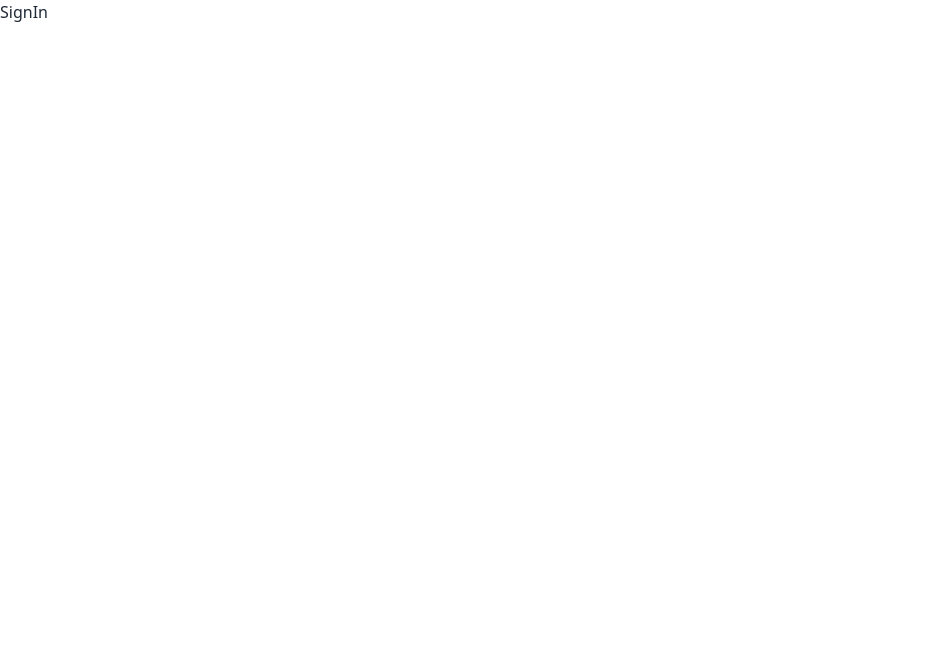
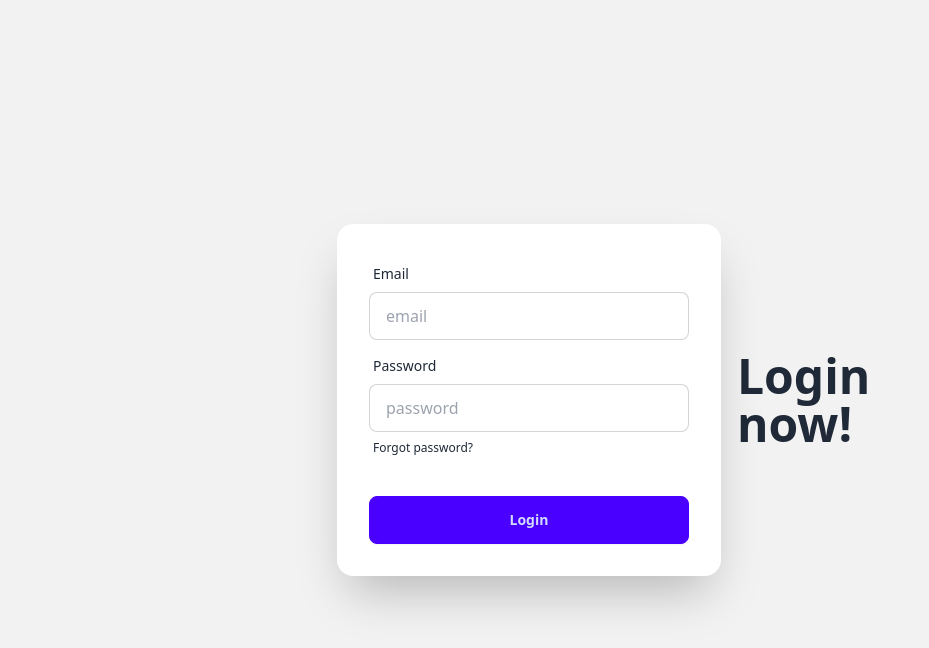
Before and after one commit to Neaz-mq/tea-store-client, a React (Vite) app: page /signin in a window 1280 px wide. Shown: the top 648 px of the page, without its empty margins (0-929 px from the left). Built offline with nearby package versions, Linux system fonts and the light colour scheme.

Commit message:
update the user information and read in the website

```diff
--- a/src/components/SignIn/SignIn.jsx
+++ b/src/components/SignIn/SignIn.jsx
@@ -1,10 +1,74 @@
+import { useContext } from "react";
+import { AuthContext } from "../../providers/AuthProvider";
 
 
 const SignIn = () => {
+    const { signInUser } = useContext(AuthContext);
+
+    const handleSignIn = e => {
+        e.preventDefault();
+        const form = e.target;
+        const email = form.email.value;
+        const password = form.password.value;
+        console.log(email, password);
+
+        signInUser(email, password)
+            .then(result => {
+                console.log(result.user);
+                const user = {
+                    email,
+                    lastLoggedAt: result.user?.metadata?.lastSignInTime
+                }
+                // update last logged at in the database
+                fetch('http://localhost:5000/user', {
+                    method: 'PATCH',
+                    headers: {
+                        'content-type': 'application/json'
+                    },
+                    body: JSON.stringify(user)
+                })
+                    .then(res => res.json())
+                    .then(data => {
+                        console.log(data);
+                    })
+            })
+            .catch(error => {
+                console.error(error);
+            })
+    }
     return (
         <div>
-            <h1>SignIn</h1>
+        <div className="hero min-h-screen bg-base-200">
+            <div className="hero-content flex-col lg:flex-row-reverse">
+                <div className="text-center lg:text-left">
+                    <h1 className="text-5xl font-bold">Login now!</h1>
+
+                </div>
+                <div className="card flex-shrink-0 w-full max-w-sm shadow-2xl bg-base-100">
+                    <form onSubmit={handleSignIn} className="card-body">
+                        <div className="form-control">
+                            <label className="label">
+                                <span className="label-text">Email</span>
+                            </label>
+                            <input type="email" name="email" placeholder="email" className="input input-bordered" required />
+                        </div>
+                        <div className="form-control">
+                            <label className="label">
+                                <span className="label-text">Password</span>
+                            </label>
+                            <input type="password" name="password" placeholder="password" className="input input-bordered" required />
+                            <label className="label">
+                                <a href="#" className="label-text-alt link link-hover">Forgot password?</a>
+                            </label>
+                        </div>
+                        <div className="form-control mt-6">
+                            <button className="btn btn-primary">Login</button>
+                        </div>
+                    </form>
+                </div>
+            </div>
         </div>
+    </div>
     );
 };
 
```
